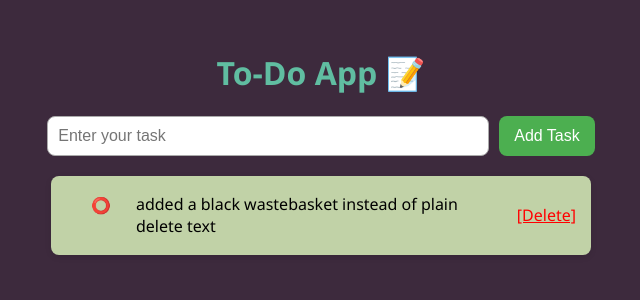
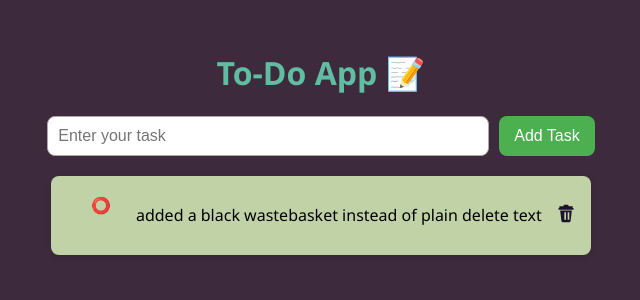
Before and after one commit to hardik-soni12/My-Projects, a Flask app: page / in a window 1280 px wide. Shown: the top 300 px of the page, without its empty margins (319-959 px from the left). Run offline with Flask 3, Linux system fonts and the light colour scheme.

Commit message:
added bin icon in place of plain delete text

```diff
--- a/To-Do_app/templates/index.html
+++ b/To-Do_app/templates/index.html
@@ -28,7 +28,11 @@
 
                 <span{% if task.completed %} style="text-decoration: line-through;"{% endif %}>{{ task.content }}</span>
 
-                <a href="/delete/{{ task.id }}" style="color:red; margin-left:10px;">[Delete]</a>
+                <a href="/delete/{{ task.id }}" style="font-size: 20px; color: rgb(29, 18, 44); margin-left: 10px; vertical-align: middle;">
+                    <svg xmlns="http://www.w3.org/2000/svg" width="20" height="20" fill="currentColor" viewBox="0 0 24 24">
+                        <path d="M3 6h18v2H3V6zm2 3h14l-1.5 12.5A2 2 0 0 1 15.5 23h-7a2 2 0 0 1-1.99-1.5L5 9zm5 2v9h2v-9H10zm4 0v9h2v-9h-2zM9 4V3a1 1 0 0 1 1-1h4a1 1 0 0 1 1 1v1h5v2H4V4h5z"/>
+                    </svg>
+                </a>
             </li>
         {% endfor %}
     </ul>
```
Also changed, not shown: To-Do_app/instance/tasks.db.
